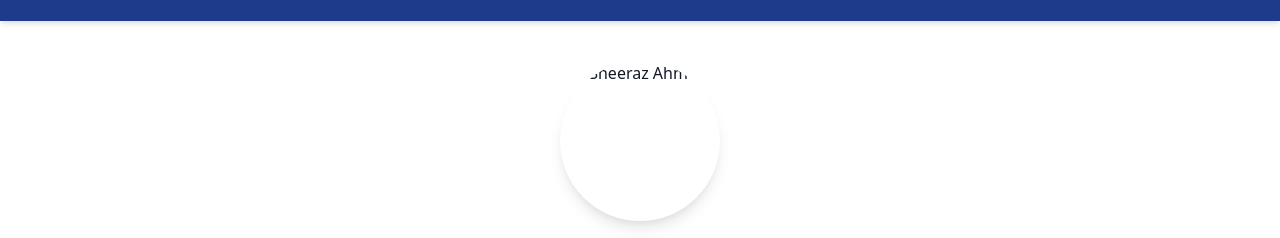
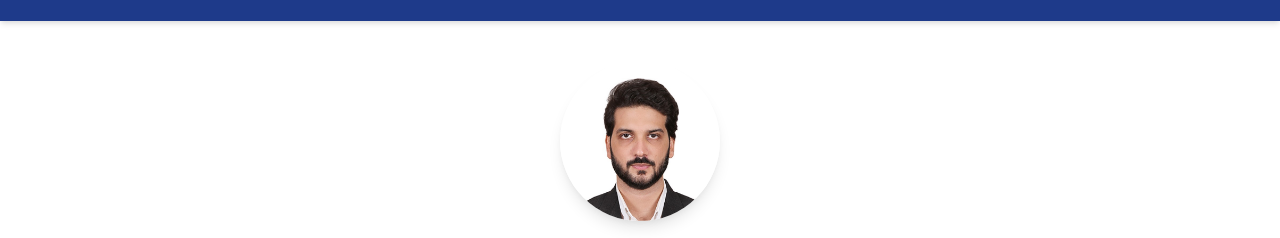
Before and after one commit to shazy112/sheeraz-portfolio, a plain HTML site: page index.html in a window 1280 px wide. Shown: the part 67-305 px from the top of the page. Drawn offline with nearby package versions, Linux system fonts and the light colour scheme; the site is published under a folder, as on GitHub Pages, so addresses that start at the root find nothing.

Commit message:
Added image

```diff
--- a/index.html
+++ b/index.html
@@ -19,7 +19,7 @@
   </nav>
 
   <section class="flex flex-col items-center text-center p-10">
-    <img src="/images/profile.jpg" alt="Sheeraz Ahmed" class="rounded-full w-40 h-40 mb-6 shadow-lg object-cover">
+    <img src="images/profile.jpg" alt="Sheeraz Ahmed" class="rounded-full w-40 h-40 mb-6 shadow-lg object-cover">
     <h2 class="text-4xl font-bold mb-4">Senior Mobile Developer</h2>
     <p class="max-w-xl">iOS Developer by foundation, with strong experience in Swift, Objective-C, and modern mobile architectures. Recently contributed to large-scale mobile apps using React Native, maintaining strong focus on native iOS performance and quality.</p>
   </section>
```
